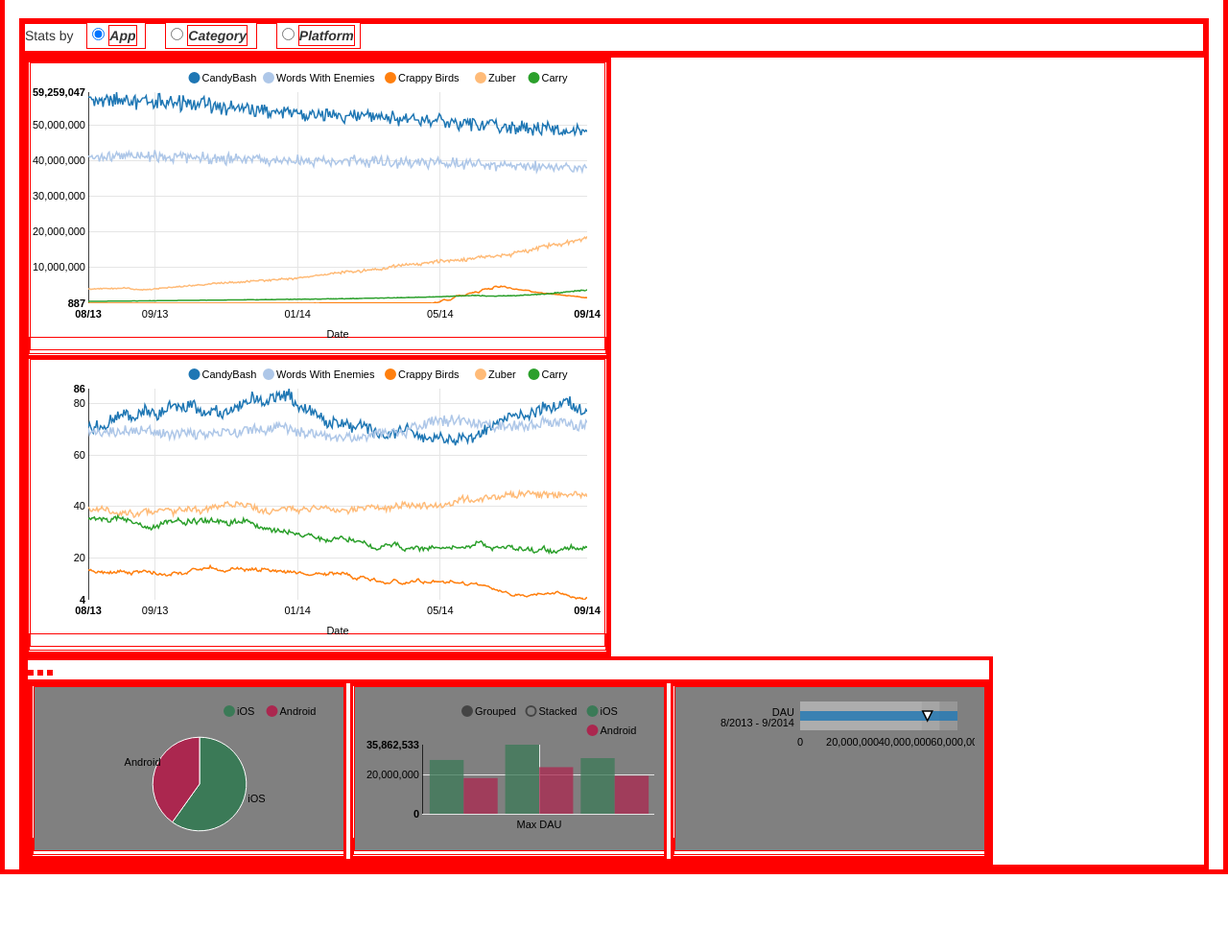
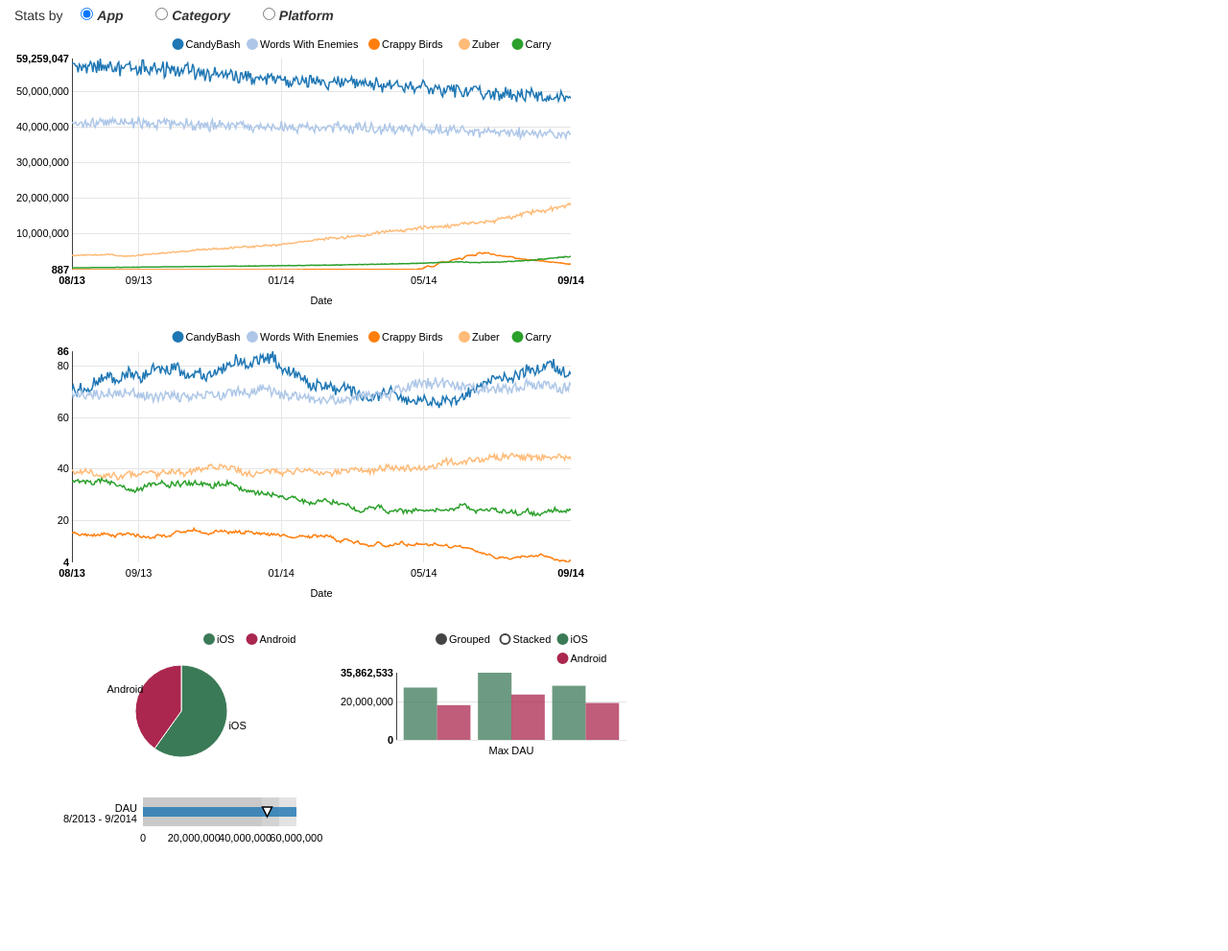
Before and after one commit to clnoll/stats, a plain HTML site: page index.html in a window 1280 px wide. Shown: the part 159-1150 px from the top of the page at 96% size. Before the commit the page ends 1070 px from the top, so only its background shows below. Drawn offline with nearby package versions, Linux system fonts and the light colour scheme; some packages are replaced by stand-ins of ours.

Commit message:
formatting

```diff
--- a/public/css/style.css
+++ b/public/css/style.css
@@ -1,7 +1,7 @@
 * {
   color: #428bca
   font-family: 'Varela';
-  border: 1px solid red;
+  // border: 1px solid red;
 }
 .container {
   width: 100%;
@@ -49,19 +49,19 @@ h2 {
   display: inline;
 }
 .nvd3-bullet-chart1 {
-  background-color: gray;
+  // background-color: gray;
   padding: 10px;
   display: inline;
   // width: 95%
 }
 .nvd3-bar-chart1 {
-  background-color: gray;
+  // background-color: gray;
   padding: 10px;
   display: inline;
   // width: 55%;
 }
 .nvd3-pie-chart1 {
-  background-color: gray;
+  // background-color: gray;
   padding: 10px;
   display: inline;
   // width: 40%;
--- a/public/partials/display.html
+++ b/public/partials/display.html
@@ -71,7 +71,6 @@
                                             </div>
                                         </div>
                                     <!-- Bullet chart -->
-                                        <div class="span4">
                                     <div class="row-fluid">
                                         <div class="span12">
                                             <div class="nvd3-bullet-chart1" id="chart" data="subsetVals" showXAxis="true" showYAxis="true">
@@ -80,6 +79,8 @@
                                     </div>
                                 </div>
                             </div>
+                        </div>
+
 
                             <div class="row-fluid">
                                 <div class="span12">
@@ -94,7 +95,7 @@
                                             </div>
                                         </div>
                                         <!-- Bar chart -->
-                                        <div class="span4">
+                                        <div class="span8">
                                             <div class="row-fluid">
                                                 <div class="span12">
                                                     <div class="nvd3-bar-chart2" id="chart" data="subsetVals" showXAxis="true" showYAxis="true">
@@ -102,8 +103,10 @@
                                                 </div>
                                             </div>
                                         </div>
+                                    </div>
+
+                                </div>
                                     <!-- Bullet chart -->
-                                        <div class="span4">
                                     <div class="row-fluid">
                                         <div class="span12">
                                             <div class="nvd3-bullet-chart2" id="chart" data="subsetVals" showXAxis="true" showYAxis="true">
@@ -118,5 +121,3 @@
         </div>
     </div>
 </div>
-    </div>
-</div>
```
Lines whose indentation alone changed are shown as unchanged.
